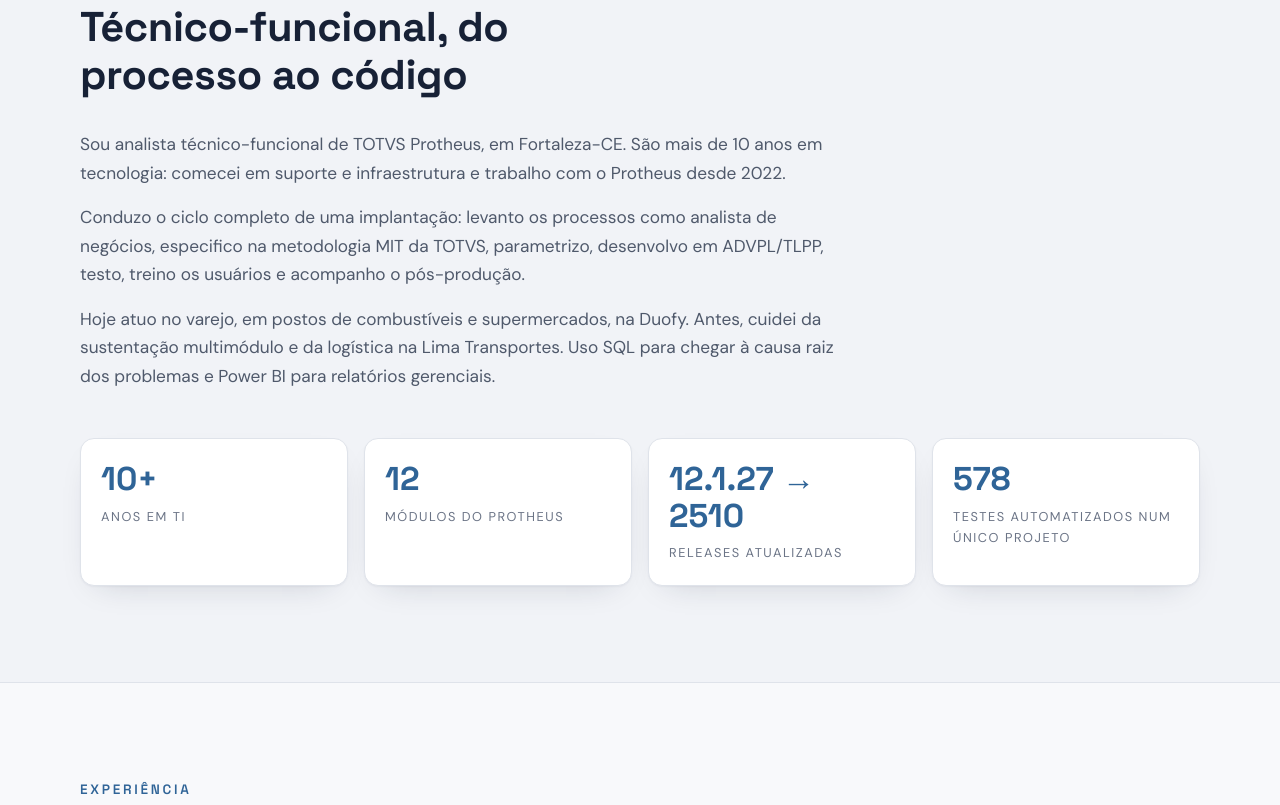
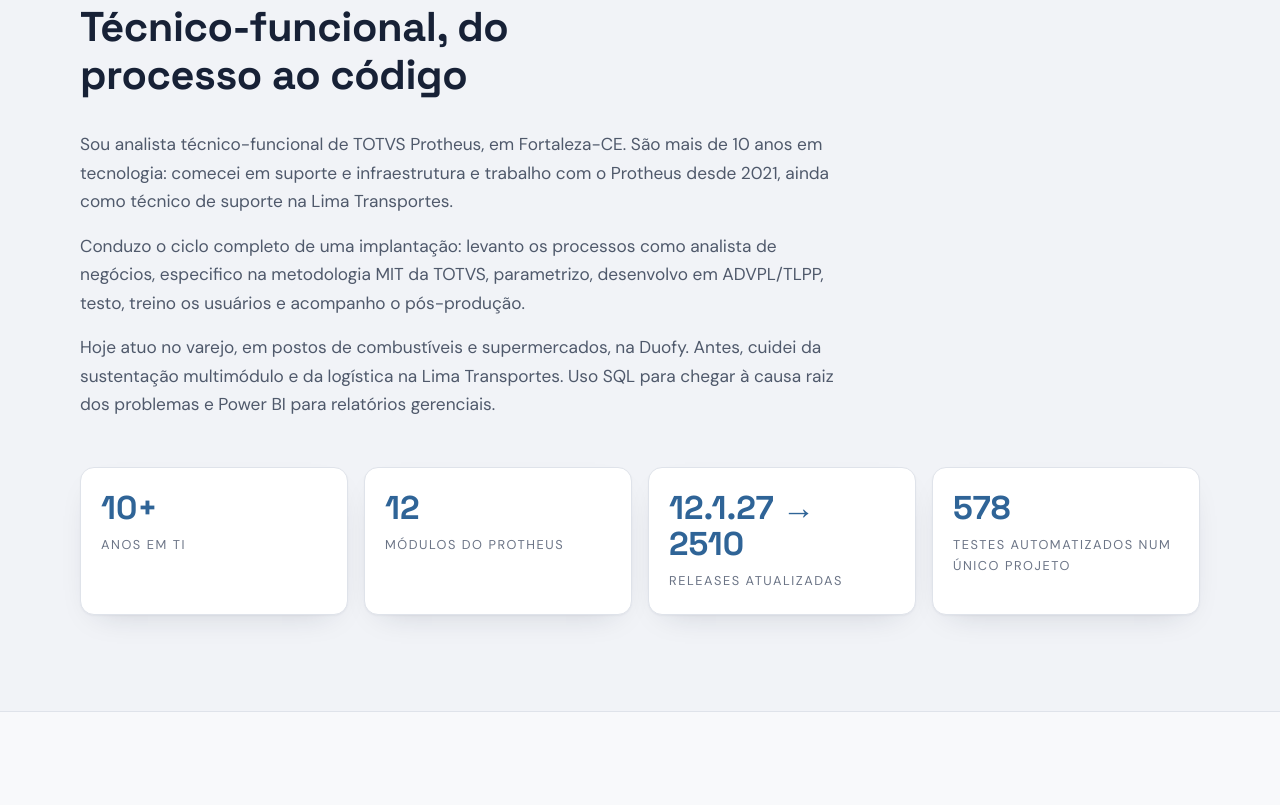
Before and after one commit to edgarzneto/edgarzneto.github.io, a plain HTML site: page index.html in a window 1280 px wide. Shown: the part 1015-1820 px from the top of the page. Drawn offline with Linux system fonts and the light colour scheme.

Commit message:
Corrige o início da atuação com o Protheus para 2021

```diff
--- a/index.html
+++ b/index.html
@@ -94,7 +94,7 @@
         <p class="rotulo">Sobre mim</p>
         <h2 id="titulo-sobre">Técnico-funcional, do processo ao código</h2>
         <div class="sobre-texto revelar">
-          <p>Sou analista técnico-funcional de TOTVS Protheus, em Fortaleza-CE. São mais de 10 anos em tecnologia: comecei em suporte e infraestrutura e trabalho com o Protheus desde 2022.</p>
+          <p>Sou analista técnico-funcional de TOTVS Protheus, em Fortaleza-CE. São mais de 10 anos em tecnologia: comecei em suporte e infraestrutura e trabalho com o Protheus desde 2021, ainda como técnico de suporte na Lima Transportes.</p>
           <p>Conduzo o ciclo completo de uma implantação: levanto os processos como analista de negócios, especifico na metodologia MIT da TOTVS, parametrizo, desenvolvo em ADVPL/TLPP, testo, treino os usuários e acompanho o pós-produção.</p>
           <p>Hoje atuo no varejo, em postos de combustíveis e supermercados, na Duofy. Antes, cuidei da sustentação multimódulo e da logística na Lima Transportes. Uso SQL para chegar à causa raiz dos problemas e Power BI para relatórios gerenciais.</p>
         </div>
@@ -157,6 +157,7 @@
               <p class="empresa">Lima Transportes · Fortaleza-CE</p>
               <ul>
                 <li>Técnico de Suporte (jan/2021 – jan/2022) e Helpdesk (jun/2017 – dez/2020).</li>
+                <li>Início da atuação com o TOTVS Protheus, no suporte aos usuários, a partir de jan/2021.</li>
                 <li>Suporte à infraestrutura de rede da matriz e de 13 filiais, por acesso remoto e presencial; reorganização da infraestrutura das filiais.</li>
                 <li>Administração do Windows Server (AD DS, DNS, DHCP, RADIUS e IIS), do servidor de arquivos e do controle de acessos.</li>
                 <li>Administração do Office 365 e do G Suite (configuração de domínio novo), do firewall pfSense e do antivírus Kaspersky.</li>
```
Also changed, not shown: 1 other file.
